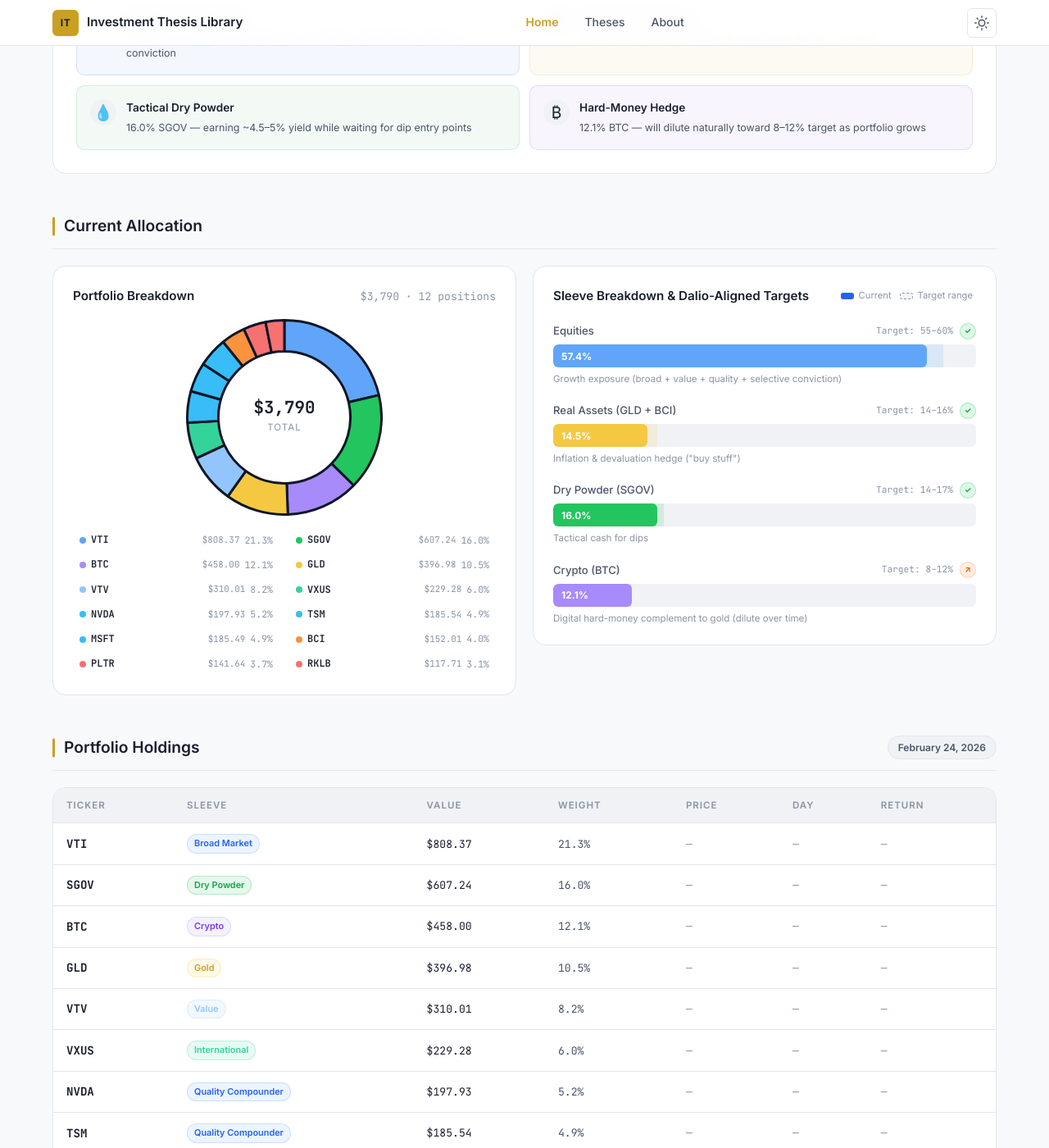
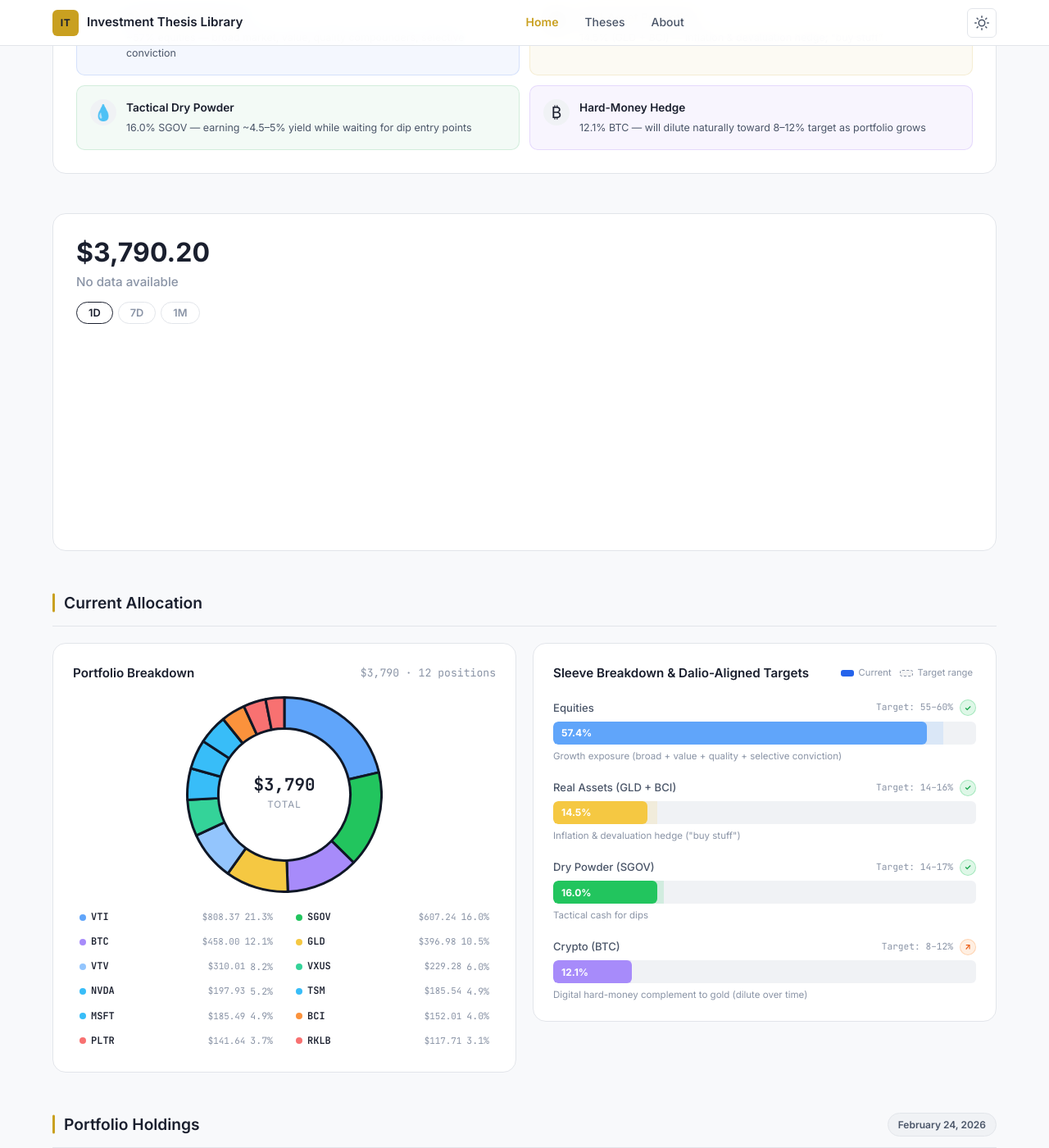
Before and after one commit to DavidDeanIntegrated/InvestmentThesis, a Jekyll site: the page built from index.html, in a window 1280 px wide and 1400 px high, scrolled down 455 px. Shown: the whole window at 82% size. Built offline with Jekyll 4.4.1, drawn with Linux system fonts in a browser that asks for light colours; part of the change alters nothing that is shown.

Commit message:
Add Robinhood-style portfolio performance chart
New chart section between Executive Summary and Current Allocation
with smooth line+area chart, time-range tabs (1D, 7D, 1M), and
hover-to-inspect interaction that updates the header in real time.

Features:
- Large portfolio value header with colored return (green/red)
- Fetches historical candles from Finnhub (stocks) + CoinGecko (BTC)
- Computes portfolio value time series from holdings × prices
- Chart.js line chart with gradient fill and vertical crosshair
- Pill-style range tabs with active state
- Per-range caching to avoid redundant API calls
- Header updates when live prices arrive via recalculatePortfolio
- Responsive: smaller chart and text on mobile

https://claude.ai/code/session_01J8dy2wvUYzyzVrbwmrEExx

```diff
--- a/assets/css/dashboard.css
+++ b/assets/css/dashboard.css
@@ -124,6 +124,72 @@
 .section:nth-child(8)  { animation-delay: 0.40s; }
 .section:nth-child(9)  { animation-delay: 0.45s; }
 
+/* ================================================================
+   PORTFOLIO PERFORMANCE CHART (Robinhood-style)
+================================================================ */
+.perf-container {
+  background: var(--bg-card);
+  border: 1px solid var(--border);
+  border-radius: 16px;
+  padding: 28px 28px 20px;
+}
+
+.perf-header { margin-bottom: 12px; }
+
+.perf-value {
+  font-family: var(--font-sans);
+  font-size: 2rem;
+  font-weight: 700;
+  color: var(--text);
+  line-height: 1.2;
+}
+
+.perf-return {
+  font-family: var(--font-sans);
+  font-size: 0.95rem;
+  font-weight: 500;
+  color: var(--text-muted);
+  margin-top: 4px;
+}
+.perf-return.perf-positive { color: var(--green); }
+.perf-return.perf-negative { color: var(--red); }
+
+.perf-range-tabs {
+  display: flex;
+  gap: 6px;
+  margin-bottom: 16px;
+}
+
+.perf-tab {
+  padding: 5px 14px;
+  border-radius: 18px;
+  border: 1px solid var(--border);
+  background: transparent;
+  color: var(--text-muted);
+  font-family: var(--font-sans);
+  font-size: 0.8rem;
+  font-weight: 600;
+  cursor: pointer;
+  transition: background 0.15s, color 0.15s, border-color 0.15s;
+}
+.perf-tab:hover {
+  background: var(--bg-elevated);
+  color: var(--text);
+}
+.perf-tab.active {
+  background: var(--text);
+  color: var(--bg);
+  border-color: var(--text);
+}
+
+.perf-chart-wrap {
+  position: relative;
+  height: 240px;
+}
+
+/* ================================================================
+   SECTION LAYOUT
+================================================================ */
 .section-header {
   display: flex;
   align-items: center;
@@ -1608,4 +1674,7 @@
   .rebal-step { flex-direction: column; gap: 8px; }
   .rebal-table { font-size: 0.72rem; }
   .rebal-table th, .rebal-table td { padding: 8px 10px; }
-}
+  .perf-container { padding: 20px 16px 16px; border-radius: 12px; }
+  .perf-value { font-size: 1.6rem; }
+  .perf-chart-wrap { height: 180px; }
+}
--- a/assets/js/dashboard.js
+++ b/assets/js/dashboard.js
@@ -795,6 +795,10 @@ function recalculatePortfolio(prices) {
     sleeveBarsEl.innerHTML = '';
     initSleeveBars();
   }
+
+  // Update performance chart header with live portfolio total
+  var perfValueEl = document.getElementById('perfValue');
+  if (perfValueEl) perfValueEl.textContent = perfFmtValue(PORTFOLIO_TOTAL);
 }
 
 function countPricedHoldings(prices) {
@@ -1247,6 +1251,365 @@ function initSpyCalc() {
 }
 
 /* ═══════════════════════════════════════════════════════════════
+   PORTFOLIO PERFORMANCE CHART (Robinhood-style)
+   ───────────────────────────────────────────────────────────────
+   Fetches historical candle data from Finnhub (stocks/ETFs) and
+   CoinGecko (BTC), then renders a smooth line+area chart with
+   hover-to-inspect interaction. Ranges: 1D, 7D, 1M.
+═══════════════════════════════════════════════════════════════ */
+
+var perfChartInstance = null;
+var perfCurrentRange = '1D';
+var perfSeriesCache = {};
+
+// Fetch stock/ETF candle data from Finnhub
+async function fetchTickerCandles(ticker, resolution, from, to) {
+  var url = 'https://finnhub.io/api/v1/stock/candle?symbol=' + encodeURIComponent(ticker) +
+    '&resolution=' + resolution + '&from=' + from + '&to=' + to + '&token=' + FINNHUB_TOKEN;
+  var res = await fetchWithTimeout(url, 12000);
+  if (!res.ok) throw new Error('Finnhub candle ' + res.status);
+  var data = await res.json();
+  if (!data || data.s !== 'ok' || !data.c || !data.t) return null;
+  return { t: data.t, c: data.c };
+}
+
+// Fetch BTC price history from CoinGecko
+async function fetchBtcHistory(days) {
+  var url = 'https://api.coingecko.com/api/v3/coins/bitcoin/market_chart?vs_currency=usd&days=' + days;
+  var res = await fetchWithTimeout(url, 12000);
+  if (!res.ok) throw new Error('CoinGecko history ' + res.status);
+  var data = await res.json();
+  if (!data || !data.prices || !data.prices.length) return null;
+  return {
+    t: data.prices.map(function(p) { return Math.floor(p[0] / 1000); }),
+    c: data.prices.map(function(p) { return p[1]; }),
+  };
+}
+
+// Binary-search for nearest value in a sorted timestamp array
+function findNearestPrice(timestamps, values, target) {
+  if (!timestamps || !timestamps.length) return null;
+  var lo = 0, hi = timestamps.length - 1;
+  while (lo < hi) {
+    var mid = (lo + hi) >> 1;
+    if (timestamps[mid] < target) lo = mid + 1;
+    else hi = mid;
+  }
+  if (lo > 0 && Math.abs(timestamps[lo - 1] - target) < Math.abs(timestamps[lo] - target)) {
+    lo = lo - 1;
+  }
+  return values[lo];
+}
+
+// Build portfolio value time series for a given range
+async function buildPortfolioSeries(range) {
+  var now = Math.floor(Date.now() / 1000);
+  var resolution, from, days;
+
+  if (range === '1D') {
+    resolution = '5';
+    from = now - 24 * 60 * 60;
+    days = 1;
+  } else if (range === '7D') {
+    resolution = 'D';
+    from = now - 8 * 24 * 60 * 60;
+    days = 7;
+  } else {
+    resolution = 'D';
+    from = now - 32 * 24 * 60 * 60;
+    days = 30;
+  }
+
+  // Fetch all candles in parallel
+  var candles = {};
+  var btcCandles = null;
+  var fetches = [];
+
+  HOLDINGS.forEach(function(h) {
+    if (h.ticker === 'BTC') {
+      fetches.push(
+        fetchBtcHistory(days).then(function(d) { if (d) btcCandles = d; }).catch(function() {})
+      );
+    } else {
+      fetches.push(
+        fetchTickerCandles(h.ticker, resolution, from, now).then(function(d) {
+          if (d) candles[h.ticker] = d;
+        }).catch(function() {})
+      );
+    }
+  });
+
+  await Promise.all(fetches);
+
+  // Find base timestamps from the stock with the most data points
+  var baseTimestamps = null;
+  var maxLen = 0;
+  HOLDINGS.forEach(function(h) {
+    var d = candles[h.ticker];
+    if (d && d.t && d.t.length > maxLen) {
+      maxLen = d.t.length;
+      baseTimestamps = d.t;
+    }
+  });
+
+  // If no stock candles, try BTC timestamps
+  if (!baseTimestamps && btcCandles && btcCandles.t.length > 1) {
+    baseTimestamps = btcCandles.t;
+  }
+
+  if (!baseTimestamps || baseTimestamps.length < 2) return null;
+
+  // Build portfolio value at each timestamp
+  var series = [];
+  for (var i = 0; i < baseTimestamps.length; i++) {
+    var t = baseTimestamps[i];
+    var value = 0;
+
+    HOLDINGS.forEach(function(h) {
+      if (h.ticker === 'BTC') {
+        if (btcCandles) {
+          var p = findNearestPrice(btcCandles.t, btcCandles.c, t);
+          if (p != null) { value += h.shares * p; return; }
+        }
+        value += h.dollar;
+      } else {
+        var cd = candles[h.ticker];
+        if (cd && cd.c[i] != null) {
+          value += h.shares * cd.c[i];
+        } else if (cd) {
+          // Timestamp mismatch — find nearest
+          var p = findNearestPrice(cd.t, cd.c, t);
+          if (p != null) { value += h.shares * p; return; }
+          value += h.dollar;
+        } else {
+          value += h.dollar;
+        }
+      }
+    });
+
+    series.push({ time: t * 1000, value: value });
+  }
+
+  return series;
+}
+
+// Format a dollar value for the header
+function perfFmtValue(val) {
+  return '$' + val.toLocaleString('en-US', { minimumFractionDigits: 2, maximumFractionDigits: 2 });
+}
+
+function perfRangeLabel(range) {
+  if (range === '1D') return 'Today';
+  if (range === '7D') return 'Past week';
+  return 'Past month';
+}
+
+// Update the header above the chart
+function updatePerfHeader(currentVal, startVal, range) {
+  var valueEl = document.getElementById('perfValue');
+  var returnEl = document.getElementById('perfReturn');
+  if (!valueEl || !returnEl) return;
+
+  valueEl.textContent = perfFmtValue(currentVal);
+
+  var delta = currentVal - startVal;
+  var pct = startVal ? (delta / startVal * 100) : 0;
+  var sign = delta >= 0 ? '+' : '-';
+  var colorClass = delta >= 0 ? 'perf-positive' : 'perf-negative';
+
+  returnEl.className = 'perf-return ' + colorClass;
+  returnEl.textContent = sign + '$' + Math.abs(delta).toFixed(2) +
+    ' (' + sign + Math.abs(pct).toFixed(2) + '%)  ' + perfRangeLabel(range);
+}
+
+// Chart.js plugin — vertical crosshair line on hover
+var perfCrosshairPlugin = {
+  id: 'perfCrosshair',
+  afterDraw: function(chart) {
+    if (chart._crosshairX == null) return;
+    var ctx = chart.ctx;
+    var yAxis = chart.scales.y;
+    ctx.save();
+    ctx.beginPath();
+    ctx.moveTo(chart._crosshairX, yAxis.top);
+    ctx.lineTo(chart._crosshairX, yAxis.bottom);
+    ctx.lineWidth = 1;
+    ctx.strokeStyle = 'rgba(128,128,128,0.35)';
+    ctx.stroke();
+    ctx.restore();
+  }
+};
+
+// Render or update the performance chart
+function renderPerfChart(series, range) {
+  var canvas = document.getElementById('perfChart');
+  if (!canvas || !series || series.length < 2) return;
+
+  var ctx = canvas.getContext('2d');
+  var startVal = series[0].value;
+  var endVal = series[series.length - 1].value;
+  var isPositive = endVal >= startVal;
+
+  var lineColor = isPositive ? 'rgb(34, 197, 94)' : 'rgb(239, 68, 68)';
+
+  // Gradient fill under the line
+  var gradient = ctx.createLinearGradient(0, 0, 0, canvas.parentElement.clientHeight || 240);
+  gradient.addColorStop(0, isPositive ? 'rgba(34, 197, 94, 0.18)' : 'rgba(239, 68, 68, 0.18)');
+  gradient.addColorStop(1, 'rgba(0, 0, 0, 0)');
+
+  var labels = series.map(function(p) { return p.time; });
+  var data = series.map(function(p) { return p.value; });
+
+  if (perfChartInstance) {
+    perfChartInstance.destroy();
+    perfChartInstance = null;
+  }
+
+  // Store for hover restore
+  canvas._perfSeries = series;
+  canvas._perfRange = range;
+
+  perfChartInstance = new Chart(ctx, {
+    type: 'line',
+    data: {
+      labels: labels,
+      datasets: [{
+        data: data,
+        borderColor: lineColor,
+        backgroundColor: gradient,
+        fill: true,
+        tension: 0.35,
+        pointRadius: 0,
+        pointHoverRadius: 5,
+        pointHoverBackgroundColor: lineColor,
+        pointHoverBorderColor: '#fff',
+        pointHoverBorderWidth: 2,
+        borderWidth: 2,
+      }]
+    },
+    plugins: [perfCrosshairPlugin],
+    options: {
+      responsive: true,
+      maintainAspectRatio: false,
+      interaction: { mode: 'index', intersect: false },
+      plugins: {
+        legend: { display: false },
+        tooltip: {
+          enabled: false,
+          external: function(context) {
+            var chart = context.chart;
+            if (!context.tooltip || context.tooltip.opacity === 0) {
+              chart._crosshairX = null;
+              chart.draw();
+              updatePerfHeader(endVal, startVal, range);
+              return;
+            }
+            var pts = context.tooltip.dataPoints;
+            if (pts && pts.length) {
+              chart._crosshairX = pts[0].element.x;
+              chart.draw();
+              updatePerfHeader(pts[0].raw, startVal, range);
+            }
+          }
+        },
+      },
+      scales: {
+        x: {
+          display: true,
+          grid: { display: false },
+          border: { display: false },
+          ticks: {
+            maxTicksLimit: 5,
+            autoSkip: true,
+            font: { size: 11, family: 'Inter, system-ui, sans-serif' },
+            color: 'rgba(128,128,128,0.6)',
+            callback: function(value, index) {
+              var ts = labels[index];
+              var d = new Date(ts);
+              if (range === '1D') {
+                return d.toLocaleTimeString('en-US', { hour: 'numeric', minute: '2-digit' });
+              }
+              return d.toLocaleDateString('en-US', { month: 'short', day: 'numeric' });
+            }
+          },
+        },
+        y: { display: false },
+      },
+    },
+  });
+
+  // Update header with current (end) values
+  updatePerfHeader(endVal, startVal, range);
+}
+
+// Mouseleave restores the header to current values
+function setupPerfChartEvents() {
+  var canvas = document.getElementById('perfChart');
+  if (!canvas) return;
+  canvas.addEventListener('mouseleave', function() {
+    if (perfChartInstance) {
+      perfChartInstance._crosshairX = null;
+      perfChartInstance.draw();
+    }
+    var series = canvas._perfSeries;
+    var range = canvas._perfRange;
+    if (series && series.length >= 2) {
+      updatePerfHeader(series[series.length - 1].value, series[0].value, range);
+    }
+  });
+}
+
+// Load a specific range (with cache)
+async function loadPerfChart(range) {
+  var returnEl = document.getElementById('perfReturn');
+
+  if (perfSeriesCache[range]) {
+    renderPerfChart(perfSeriesCache[range], range);
+    return;
+  }
+
+  if (returnEl) {
+    returnEl.className = 'perf-return';
+    returnEl.textContent = 'Loading ' + perfRangeLabel(range).toLowerCase() + '\u2026';
+  }
+
+  try {
+    var series = await buildPortfolioSeries(range);
+    if (series && series.length >= 2) {
+      perfSeriesCache[range] = series;
+      renderPerfChart(series, range);
+    } else {
+      if (returnEl) returnEl.textContent = 'No data available';
+    }
+  } catch (err) {
+    if (returnEl) returnEl.textContent = 'Chart data unavailable';
+  }
+}
+
+// Initialize performance chart section
+async function initPerfChart() {
+  var container = document.getElementById('perfChartSection');
+  if (!container) return;
+
+  var valueEl = document.getElementById('perfValue');
+  if (valueEl) valueEl.textContent = perfFmtValue(PORTFOLIO_TOTAL);
+
+  // Set up range tab click handlers
+  var tabs = document.querySelectorAll('#perfRangeTabs .perf-tab');
+  tabs.forEach(function(tab) {
+    tab.addEventListener('click', function() {
+      tabs.forEach(function(t) { t.classList.remove('active'); });
+      tab.classList.add('active');
+      perfCurrentRange = tab.getAttribute('data-range');
+      loadPerfChart(perfCurrentRange);
+    });
+  });
+
+  setupPerfChartEvents();
+  await loadPerfChart('1D');
+}
+
+/* ═══════════════════════════════════════════════════════════════
    INIT
 ═══════════════════════════════════════════════════════════════ */
 
@@ -1264,4 +1627,5 @@ document.addEventListener('DOMContentLoaded', () => {
   initPriority();
   initRefs();
   initLivePrices();
+  initPerfChart();
 });
--- a/index.html
+++ b/index.html
@@ -74,6 +74,24 @@ extra_js:
             <span>12.1% BTC — will dilute naturally toward 8–12% target as portfolio grows</span>
           </div>
         </div>
+      </div>
+    </div>
+  </section>
+
+  <!-- Portfolio Performance Chart -->
+  <section class="section" id="perfChartSection">
+    <div class="perf-container">
+      <div class="perf-header">
+        <div class="perf-value" id="perfValue">$3,790</div>
+        <div class="perf-return" id="perfReturn"></div>
+      </div>
+      <div class="perf-range-tabs" id="perfRangeTabs">
+        <button class="perf-tab active" data-range="1D">1D</button>
+        <button class="perf-tab" data-range="7D">7D</button>
+        <button class="perf-tab" data-range="1M">1M</button>
+      </div>
+      <div class="perf-chart-wrap">
+        <canvas id="perfChart"></canvas>
       </div>
     </div>
   </section>
```
